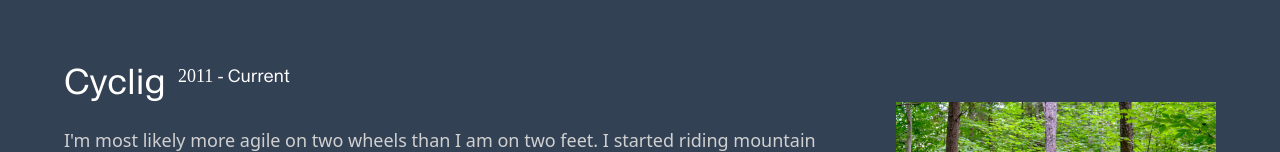
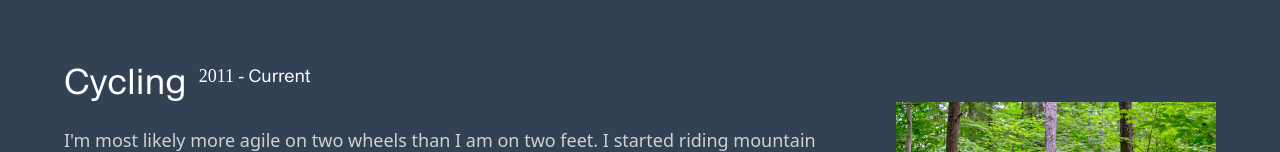
Before and after one commit to samb271/portfolio, a Vue app: page / in a window 1280 px wide. Shown: the part 4345-4497 px from the top of the page. Built offline with nearby package versions, Linux system fonts and the light colour scheme.

Commit message:
cycling typo

```diff
--- a/src/components/app/Play.vue
+++ b/src/components/app/Play.vue
@@ -68,7 +68,7 @@ const getImageUrl = (id: string) => {
       </div>
 
       <div>
-        <Section time="2011 - Current">Cyclig</Section>
+        <Section time="2011 - Current">Cycling</Section>
 
         <div class="flex flex-col xl:flex-row gap-16">
           <Text>I'm most likely more agile on two wheels than I am on two feet. I started riding mountain bikes at 14
```
